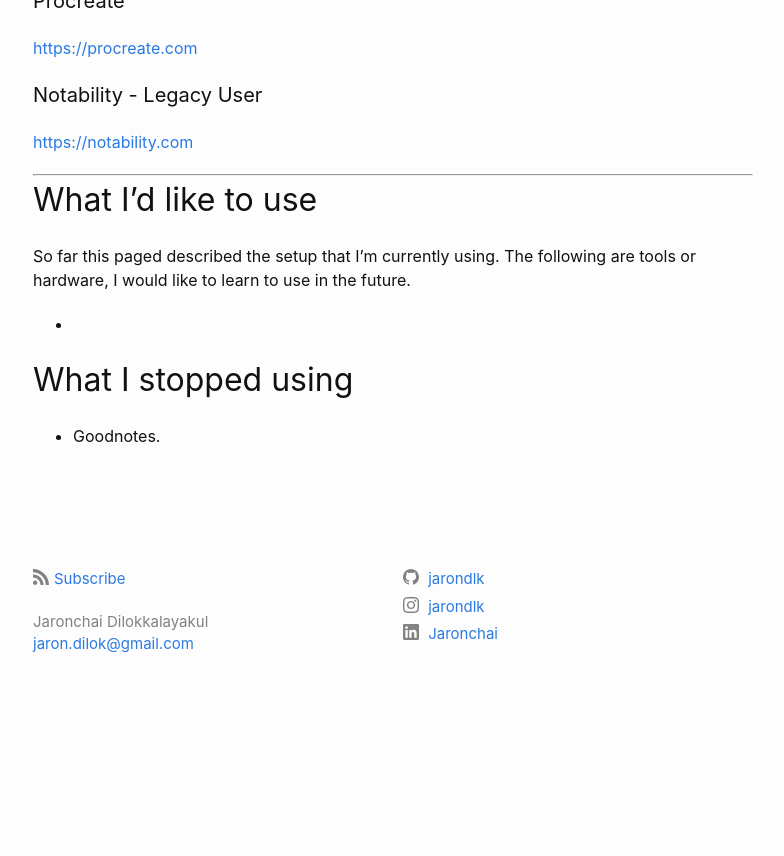
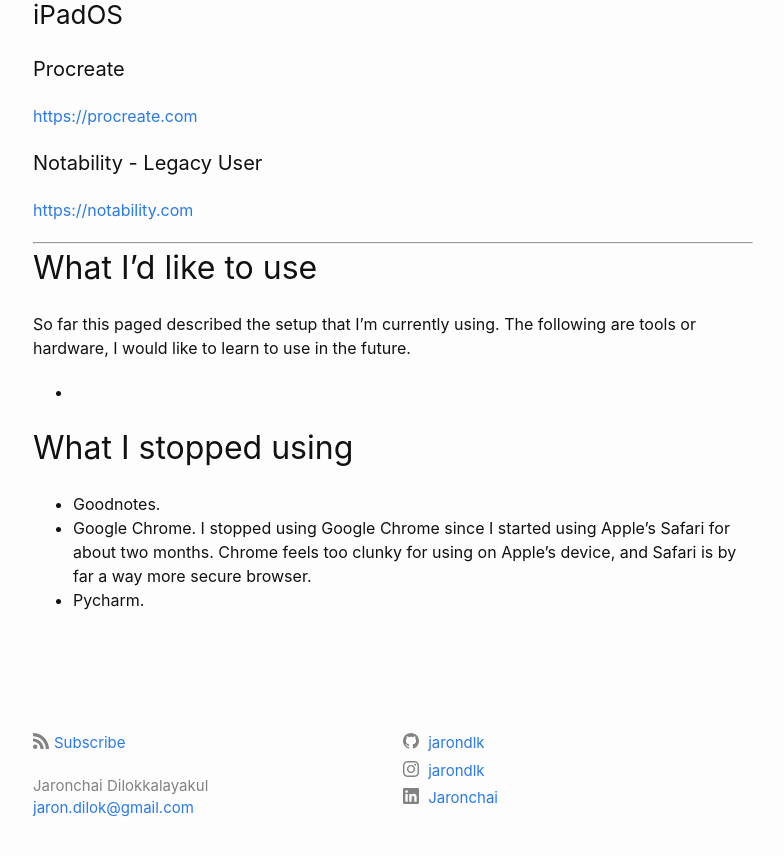
Before and after one commit to jarondlk/jaronchai-blog, a Jekyll site: the page built from pages/uses.markdown, in a window 1280 px wide and 900 px high, scrolled down 2303 px. Shown: the top 856 px of the window, without its empty margins (247-1031 px from the left). Built offline with Jekyll 4.4.1, drawn with Linux system fonts in a browser that asks for light colours; before the commit the page ends 3039 px from its top, so only the background shows below that; some of the changed text lies outside the part shown.

Commit message:
Update uses

```diff
--- a/pages/uses.markdown
+++ b/pages/uses.markdown
@@ -103,3 +105,5 @@
 ## What I stopped using
 
 * Goodnotes.
+* Google Chrome. I stopped using Google Chrome since I started using Apple's Safari for about two months. Chrome feels too clunky for using on Apple's device, and Safari is by far a way more secure browser.
+* Pycharm.
```
Also changed, not shown: other parts of pages/uses.markdown (+2 -0 lines).
